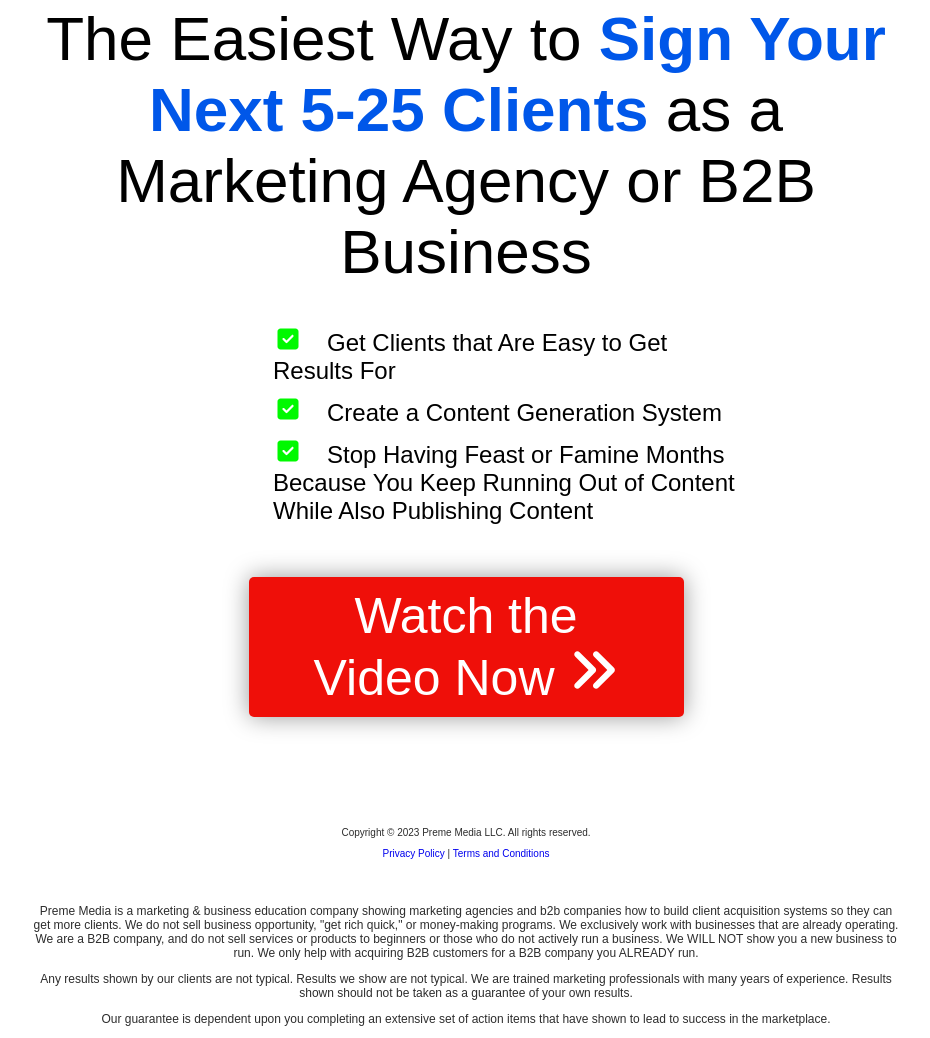
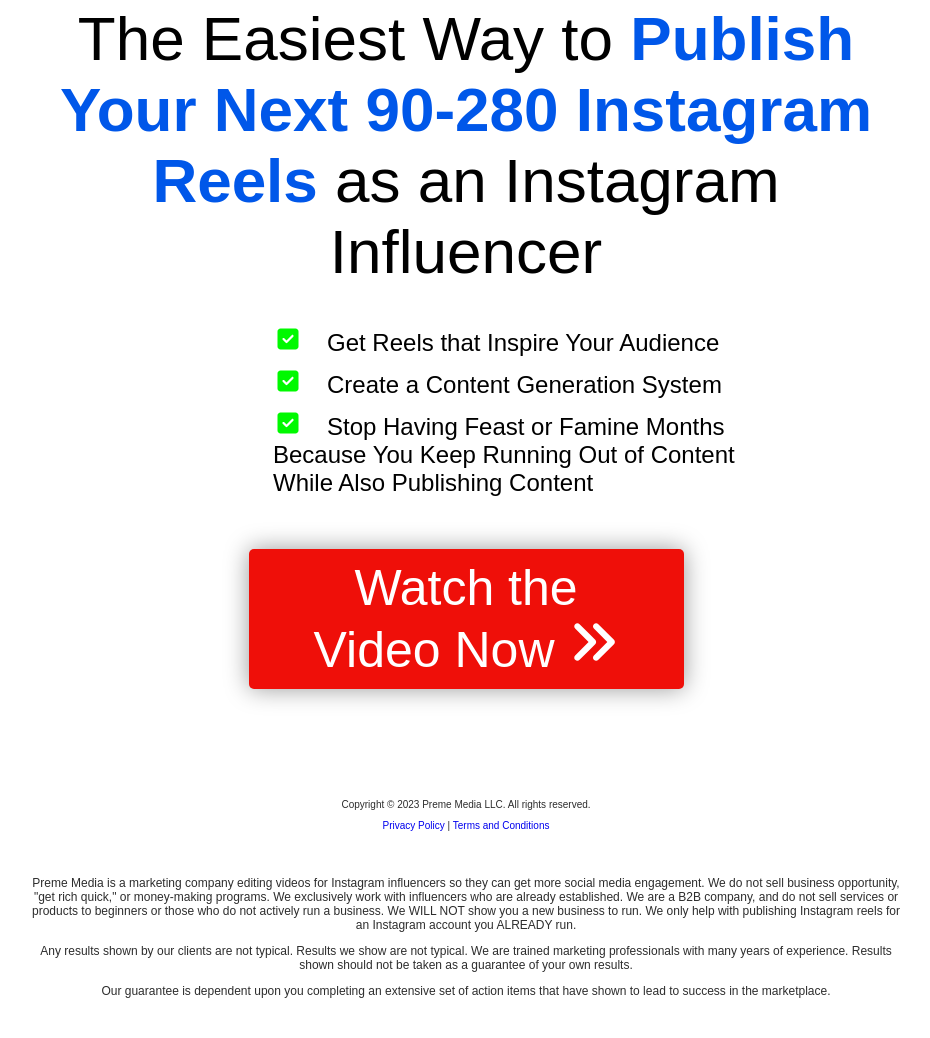
Before and after one commit to PolymathHero/preme-media, a plain HTML site: page index.html in a window 1280 px wide. Shown: the part 91-1129 px from the top of the page, without its empty margins (174-1104 px from the left). After the commit the page ends 1101 px from the top, so only its background shows below. Drawn offline with Linux system fonts and the light colour scheme; a web font is replaced by a local one.

Commit message:
Add files via upload

```diff
--- a/index.html
+++ b/index.html
@@ -13,12 +13,12 @@
 <body>
     <div class="main-div">
         <img class="main-logo-img" src="/svg/preme-media.svg" alt="Preme Media Logo">
-        <h1>The Easiest Way to <span><strong>Sign Your Next 5-25 Clients</strong></span> as a Marketing Agency
-            or B2B Business</h1>
+        <h1>The Easiest Way to <span><strong>Publish Your Next 90-280 Instagram Reels</strong></span> as an Instagram
+            Influencer</h1>
         </h1>
         <div class="list-div">
             <ul>
-                <li><img src="/svg/check.svg" alt="check">Get Clients that Are Easy to Get Results For</li>
+                <li><img src="/svg/check.svg" alt="check">Get Reels that Inspire Your Audience</li>
                 <li><img src="/svg/check.svg" alt="check">Create a Content Generation System</li>
                 <li><img src="/svg/check.svg" alt="check">Stop Having Feast or Famine Months Because You Keep Running
                     Out of Content While Also Publishing Content
@@ -34,12 +34,11 @@
     <p class="copyright-text-1-p">Copyright © 2023 Preme Media LLC. All rights reserved.</p>
     <p class="copyright-text-1-p copyright-p-2"><a href="/privacy.html">Privacy Policy</a> | <a href="/terms.html">Terms
             and Conditions</a></p>
-    <p class="copyright-text-2-p">Preme Media is a marketing & business education company showing marketing agencies and
-        b2b companies how to
-        build client acquisition systems so they can get more clients. We do not sell business opportunity, "get rich
-        quick," or money-making programs. We exclusively work with businesses that are already operating. We are a B2B
+    <p class="copyright-text-2-p">Preme Media is a marketing company editing videos for Instagram influencers
+        so they can get more social media engagement. We do not sell business opportunity, "get rich
+        quick," or money-making programs. We exclusively work with influencers who are already established. We are a B2B
         company, and do not sell services or products to beginners or those who do not actively run a business. We WILL
-        NOT show you a new business to run. We only help with acquiring B2B customers for a B2B company you ALREADY run.
+        NOT show you a new business to run. We only help with publishing Instagram reels for an Instagram account you ALREADY run.
     </p>
     <p class="copyright-text-2-p">Any results shown by our clients are not typical. Results we show are not typical. We
         are trained marketing
```
